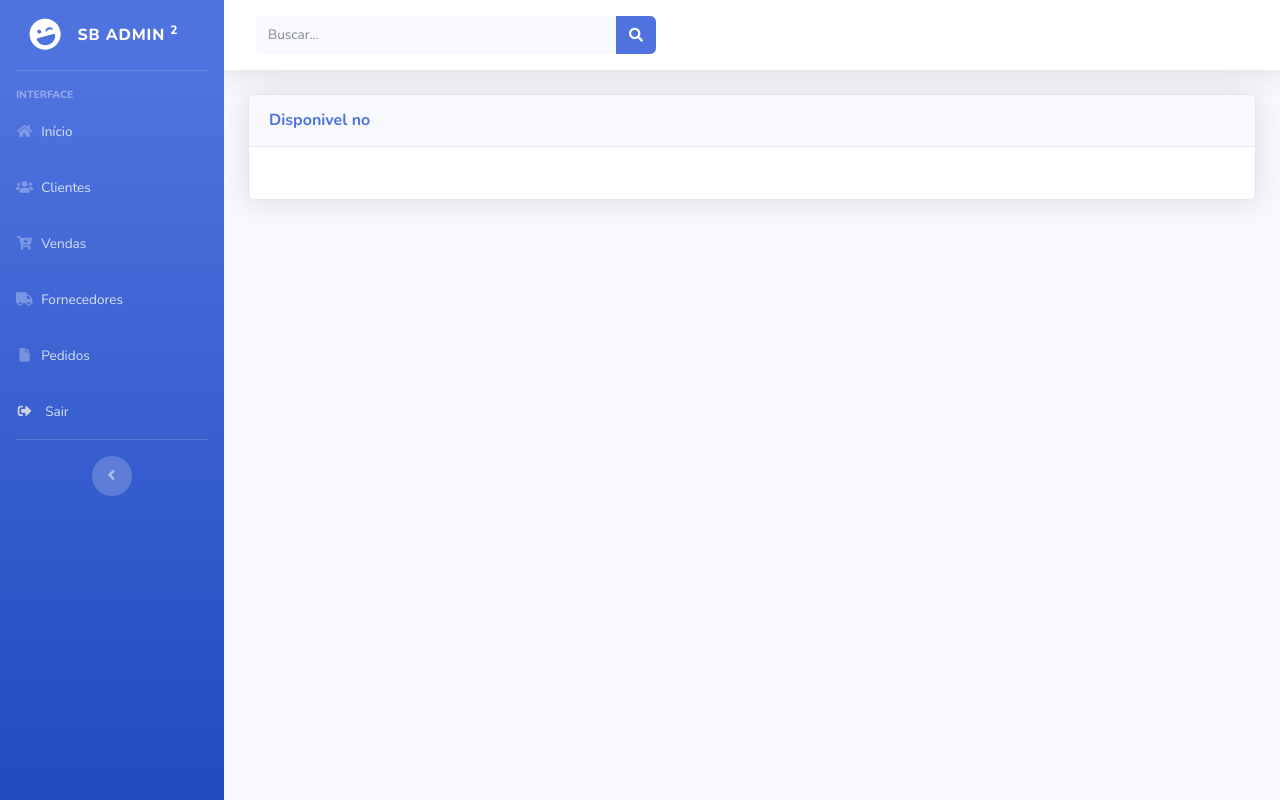
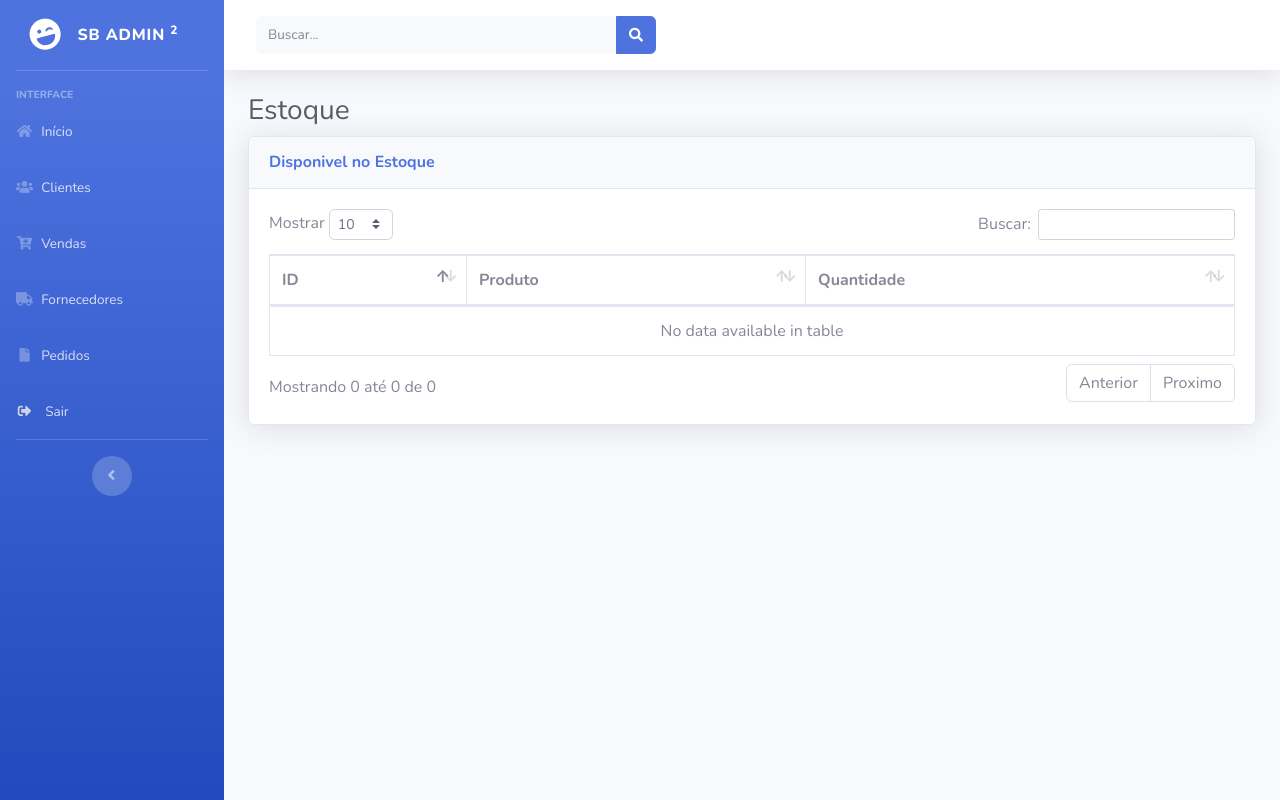
Before and after one commit to caiomtls/TrabalhoDeWeb, a Django app: page / in a window 1280 px wide. Run offline with Django 4.2, Linux system fonts and the light colour scheme; some libraries are stand-ins or nearby versions.

Commit message:
Formatando o codigo

```diff
--- a/back-end/mysite/polls/templates/index.html
+++ b/back-end/mysite/polls/templates/index.html
@@ -35,17 +35,16 @@
 		/>
 	</head>
 
+	<body>
     {% block content %}
 			<div class="container-fluid">
 			<!-- Page Heading -->
-						<h1 class="h3 mb-2 text-gray-800">{{nome}}</h1>
-
-
+				<h1 class="h3 mb-2 text-gray-800">Estoque</h1>
 					<!-- DataTales Example -->
 					<div class="card shadow mb-4">
 						<div class="card-header py-3">
 							<h6 class="m-0 font-weight-bold text-primary">
-									Disponivel no {{nome}}
+								Disponivel no Estoque
 							</h6>
 						</div>
 						<div class="card-body">
@@ -59,9 +58,9 @@
 								<!-- <thead> -->
                   <thead>
                     <tr>
-                                            {% for coluna in tabela_Prop %}
-                                                <th>{{ coluna }}</th>
-                                            {% endfor %}
+                      <th>ID</th>
+                      <th>Produto</th>
+                      <th>Quantidade</th>
                     </tr>
                   </thead>
 
@@ -69,11 +68,10 @@
                     {% for produtos in dados %}
                       <tr>
                         <td>{{ produtos.id }}</td>
-                                                    <td>{{ produtos.produto }}</td>
+                        <td>{{ produtos.nome }}</td>
                         <td>{{ produtos.quantidade }}</td>
                       </tr>
                     {% endfor %}
-
                   </tbody>
 
 								</table>
@@ -82,8 +80,6 @@
 					</div>
 			</div>
     {% endblock %}
-
-
 		<!-- Bootstrap core JavaScript-->
 		<script src={% static "../static/vendor/jquery/jquery.min.js" %}></script>
 		<script src={% static "../static/vendor/bootstrap/js/bootstrap.bundle.min.js" %}></script>
```
Lines whose indentation alone changed are shown as unchanged.
